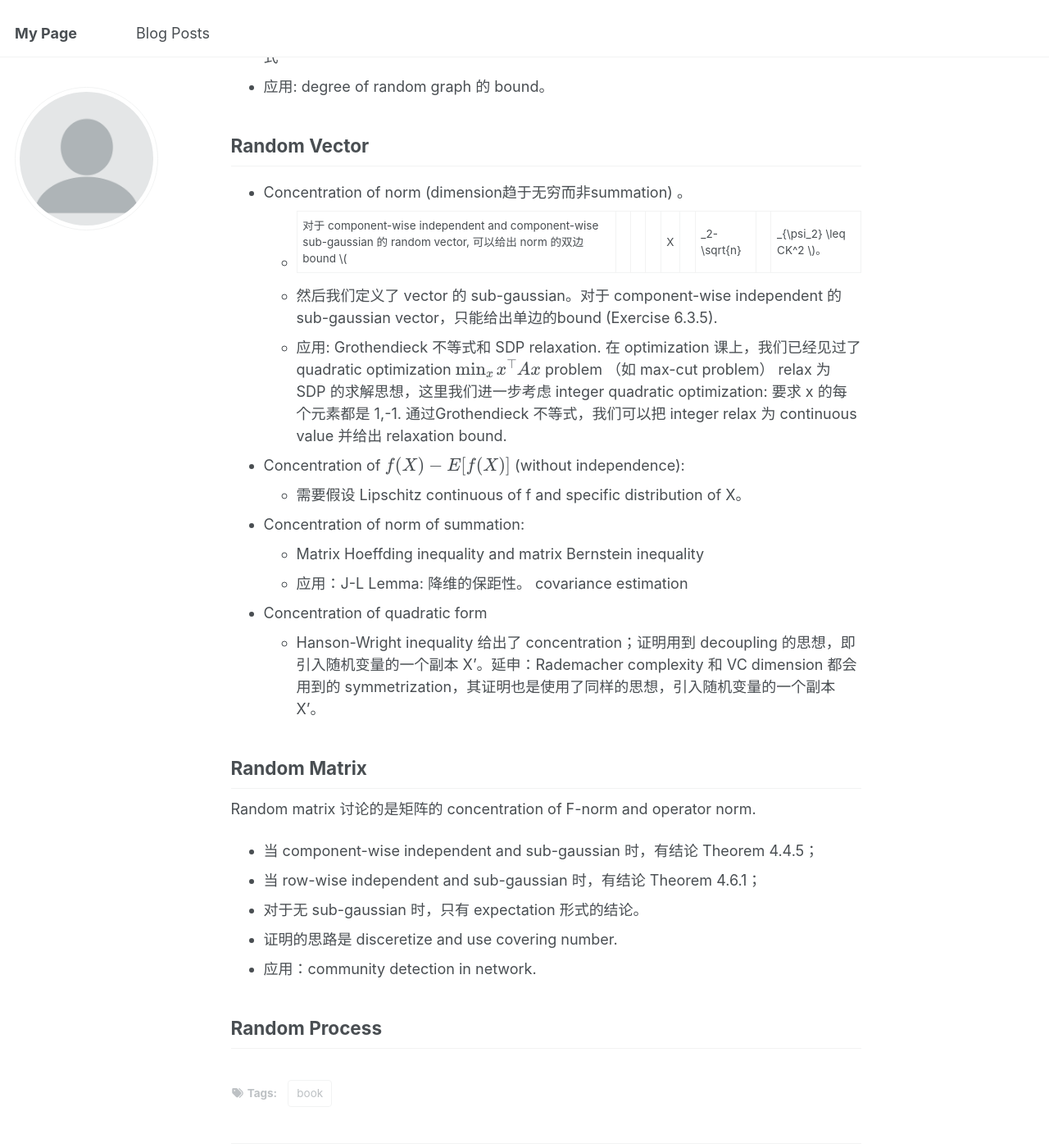
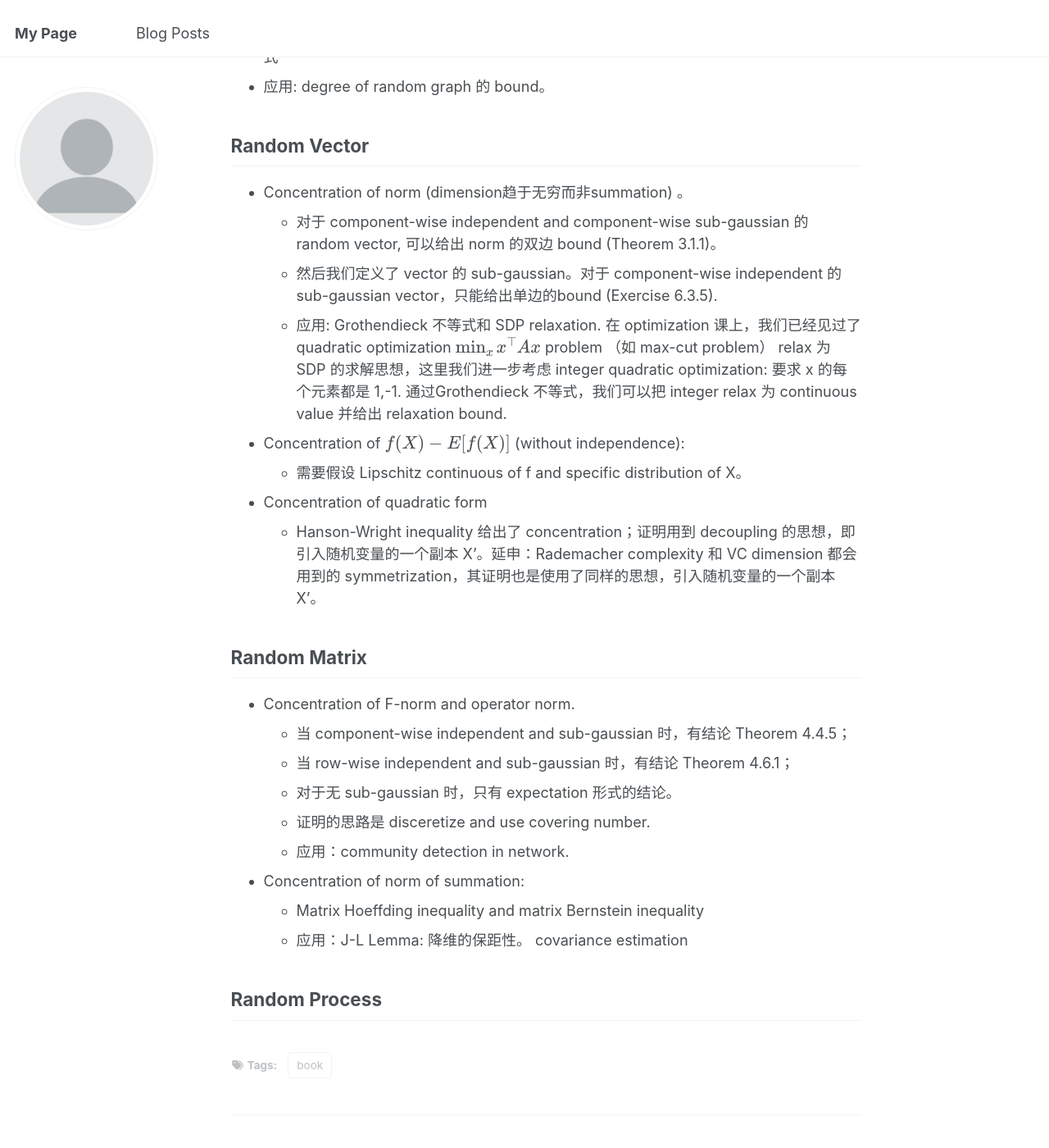
Before and after one commit to JiinnW/JiinnW, a Jekyll site: the page built from _posts/2025-01-01-blog-post-1.md, in a window 1280 px wide and 1400 px high, scrolled down 478 px. Shown: the whole window at 82% size. Built offline with Jekyll 4.4.1, drawn with Linux system fonts in a browser that asks for light colours; some of the changed text lies outside the part shown.

Commit message:
Update 2025-01-01-blog-post-1.md

```diff
--- a/_posts/2025-01-01-blog-post-1.md
+++ b/_posts/2025-01-01-blog-post-1.md
@@ -7,7 +7,7 @@ tags:
 ---
 High-Dimensional Probability (2018) - Vershynin 是一本介绍高维变量 concentration inequalities 的书，从 random variable, random vector, random matrix 到 random process，涵盖的内容很广。感激滕佳烨老师的视频。
 
-concentration 的结果是 expectation 形式（弱）或是 tail probability 形式（强）。
+concentration 是 expectation 形式（弱）或是 tail probability 形式（强）。
 
 ## Random Variable
 
@@ -18,25 +18,25 @@ Random variable 讨论的是 concentration of summation。
 ## Random Vector
 
 - Concentration of norm (dimension趋于无穷而非summation) 。
-  - 对于 component-wise independent and component-wise sub-gaussian 的 random vector, 可以给出 norm 的双边 bound \\(|| ||X ||_2- \sqrt{n} ||_{\psi_2} \leq CK^2 \\)。
+  - 对于 component-wise independent and component-wise sub-gaussian 的 random vector, 可以给出 norm 的双边 bound (Theorem 3.1.1)。
   - 然后我们定义了 vector 的 sub-gaussian。对于 component-wise independent 的 sub-gaussian vector，只能给出单边的bound (Exercise 6.3.5).
   - 应用: Grothendieck 不等式和 SDP relaxation. 在 optimization 课上，我们已经见过了 quadratic optimization \\(\min_{x} x^\top A x\\) problem （如 max-cut problem） relax 为 SDP 的求解思想，这里我们进一步考虑 integer quadratic optimization: 要求 x 的每个元素都是 1,-1. 通过Grothendieck 不等式，我们可以把 integer relax 为 continuous value 并给出 relaxation bound.
 - Concentration of \\(f(X)-E[f(X)]\\) (without independence):
   - 需要假设 Lipschitz continuous of f and specific distribution of X。
-- Concentration of norm of summation:
-  - Matrix Hoeffding inequality and matrix Bernstein inequality
-  - 应用：J-L Lemma: 降维的保距性。 covariance estimation
 - Concentration of quadratic form
   - Hanson-Wright inequality 给出了 concentration；证明用到 decoupling 的思想，即引入随机变量的一个副本 X'。延申：Rademacher complexity 和 VC dimension 都会用到的 symmetrization，其证明也是使用了同样的思想，引入随机变量的一个副本 X'。
 
 ## Random Matrix
 
-Random matrix 讨论的是矩阵的 concentration of F-norm and operator norm.
-- 当 component-wise independent and sub-gaussian 时，有结论 Theorem 4.4.5；
-- 当 row-wise independent and sub-gaussian 时，有结论 Theorem 4.6.1；
-- 对于无 sub-gaussian 时，只有 expectation 形式的结论。
-- 证明的思路是 disceretize and use covering number.
-- 应用：community detection in network.
+- Concentration of F-norm and operator norm.
+  - 当 component-wise independent and sub-gaussian 时，有结论 Theorem 4.4.5；
+  - 当 row-wise independent and sub-gaussian 时，有结论 Theorem 4.6.1；
+  - 对于无 sub-gaussian 时，只有 expectation 形式的结论。
+  - 证明的思路是 disceretize and use covering number.
+  - 应用：community detection in network.
 
+- Concentration of norm of summation:
+  - Matrix Hoeffding inequality and matrix Bernstein inequality
+  - 应用：J-L Lemma: 降维的保距性。 covariance estimation
 
 ## Random Process
```
